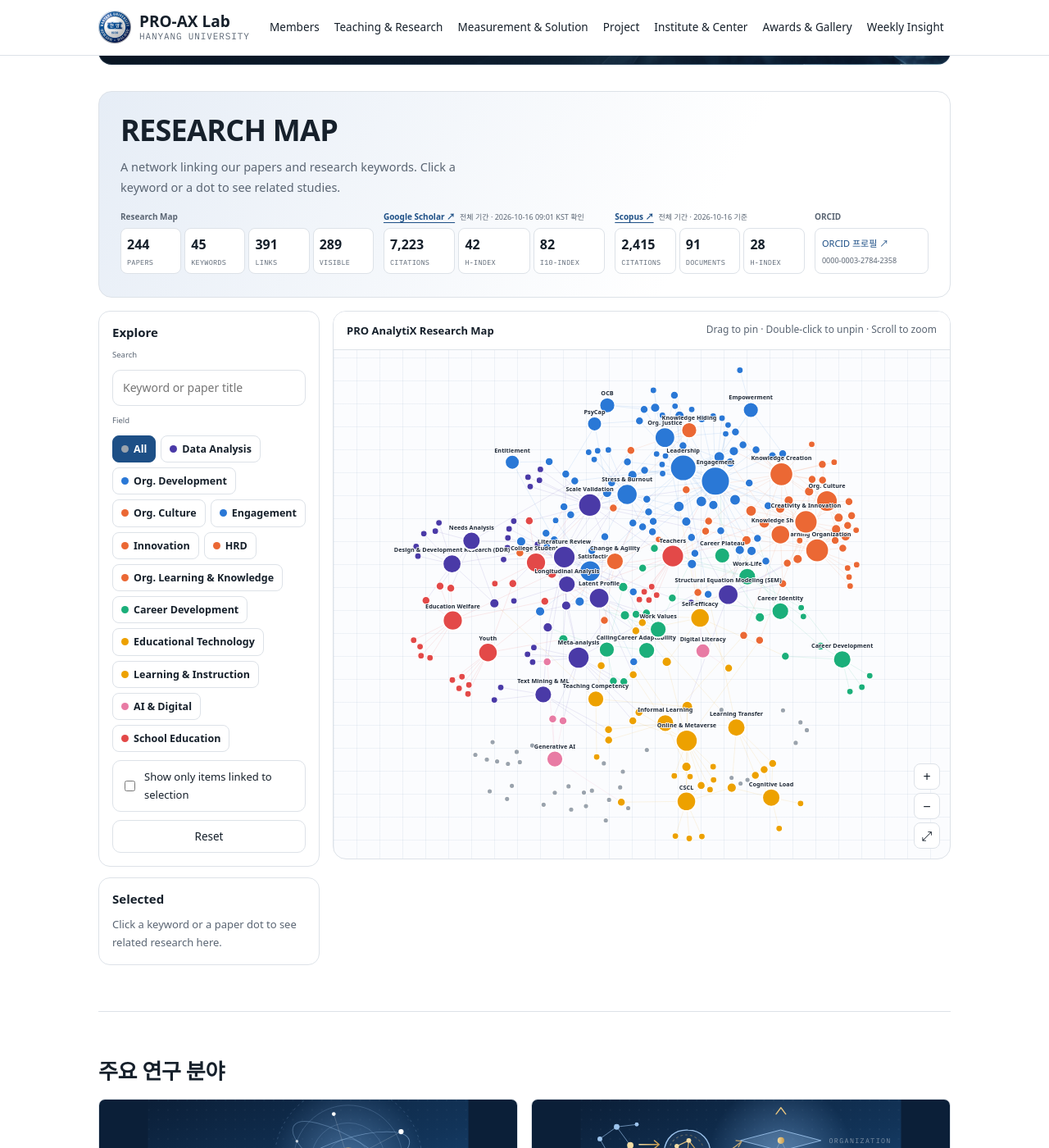
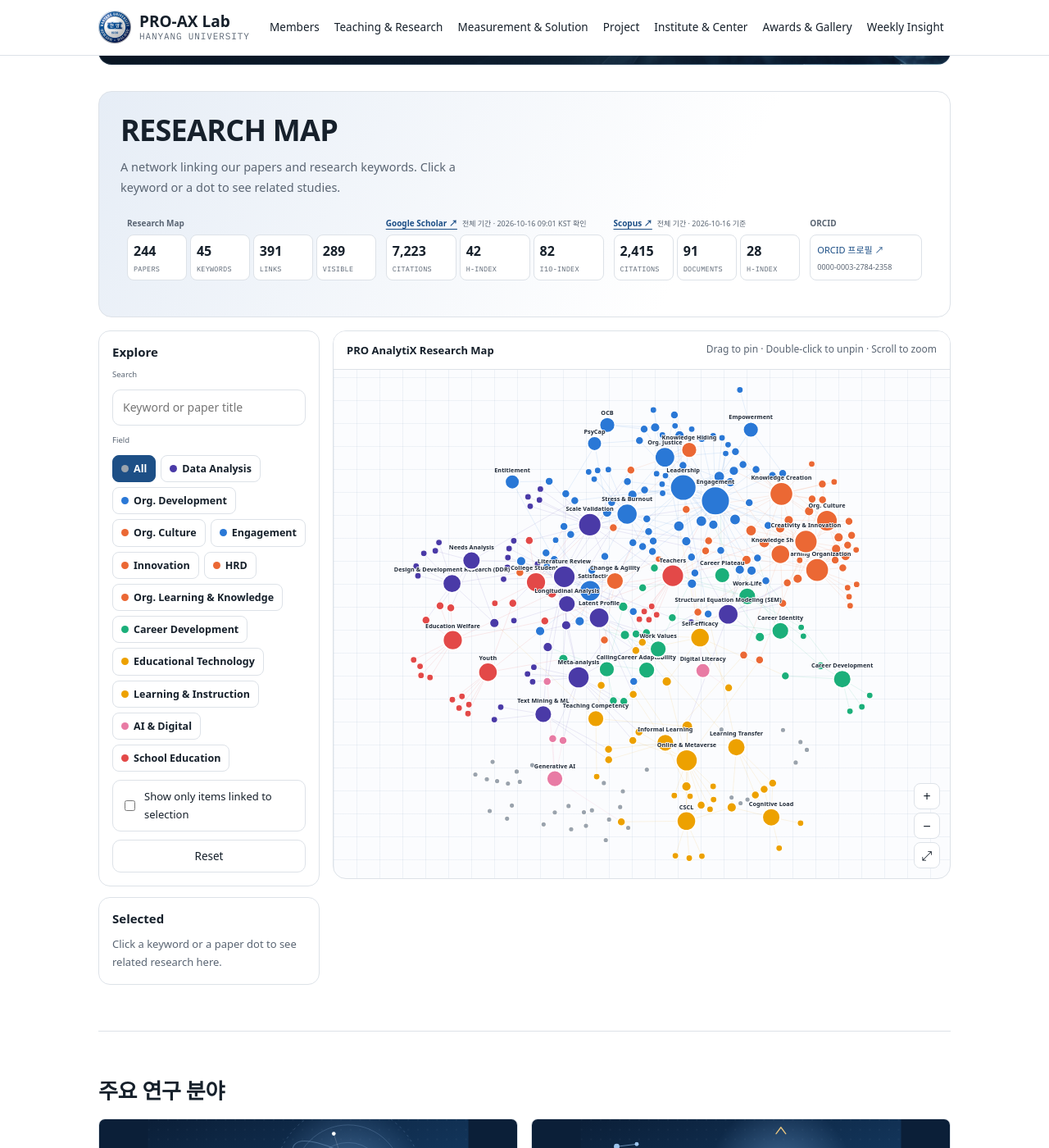
Before and after one commit to drsprolab/drsprolab.github.io, a Jekyll site: the page built from index.html, in a window 1280 px wide and 1400 px high, scrolled down 462 px. Shown: the whole window at 82% size. Built offline with Jekyll 4.4.1, drawn with Linux system fonts in a browser that asks for light colours; some web fonts are replaced.

Commit message:
Reserve space around research metrics for hover borders

```diff
--- a/assets/css/style.css
+++ b/assets/css/style.css
@@ -916,7 +916,7 @@
 
 .rmap-top { align-items: flex-start; min-width: 0; }
 /* Keep all four metric groups on one compact row; scroll only this strip on phones. */
-.rmap-metrics { display: grid; grid-template-columns: minmax(252px, 4fr) minmax(242px, 3.5fr) minmax(200px, 3fr) minmax(126px, 1.8fr); gap: 12px; width: 100%; min-width: 0; overflow-x: auto; padding-bottom: 4px; }
+.rmap-metrics { display: grid; grid-template-columns: minmax(252px, 4fr) minmax(242px, 3.5fr) minmax(200px, 3fr) minmax(126px, 1.8fr); gap: 12px; width: 100%; min-width: 0; overflow-x: auto; padding: 8px 8px 20px; }
 .rmap-metrics-group { min-width: 0; }
 .rmap-metrics-label { display: flex; flex-wrap: nowrap; align-items: baseline; gap: 6px; font-size: 10px; font-weight: 600; margin-bottom: 5px; color: var(--muted); white-space: nowrap; }
 .rmap-metrics-label span { font-size: 9px; font-weight: 400; }
```
